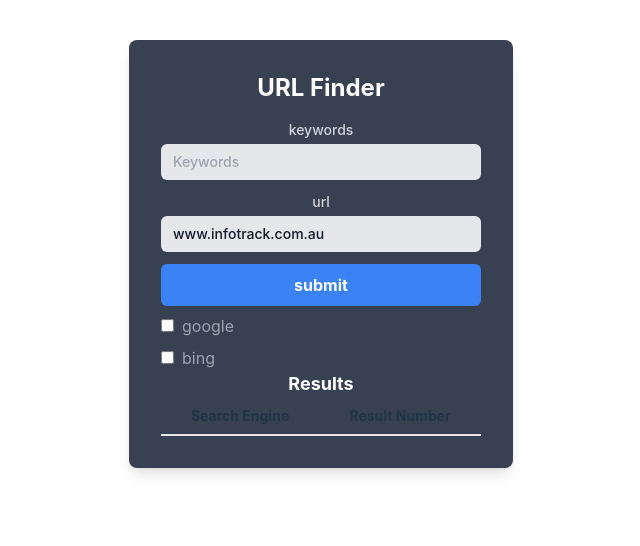
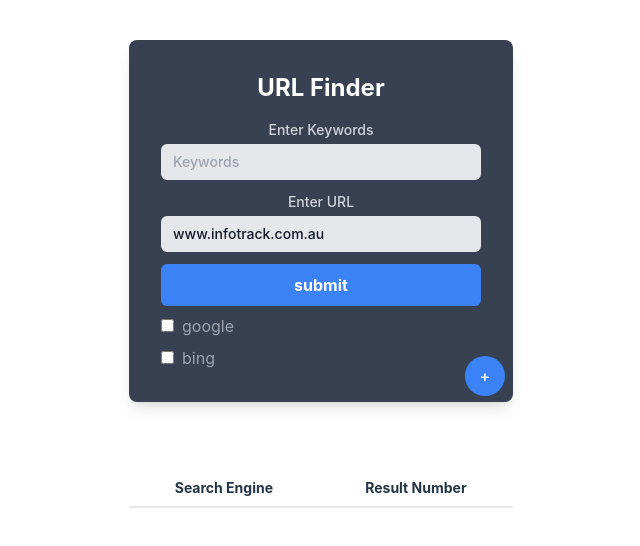
Before and after one commit to chaneetsk/url-finder, a React (Vite) app: page / in a window 1280 px wide. Shown: the top 546 px of the page, without its empty margins (319-959 px from the left). Built offline with nearby package versions, Linux system fonts and the light colour scheme.

Commit message:
Add AddModal component

```diff
--- a/src/App.tsx
+++ b/src/App.tsx
@@ -3,7 +3,7 @@ import Home from './home/Home'
 function App() {
 
   return (
-    <main className='bg-gray-700 m-10 p-8 rounded-lg shadow-lg w-96 text-center'>
+    <main>
       <Home />
     </main>
   )
--- /dev/null
+++ b/src/components/AddModal/AddModal.tsx
@@ -0,0 +1,82 @@
+import { useState } from "react"
+
+import TextField from "../TextField/TextField"
+import Button from "../Button/Button"
+
+type AddModalTypes = {
+    show: boolean,
+    onClose: () => void,
+    setUrls: React.Dispatch<React.SetStateAction<{[key: string]: string}>>
+}
+
+const initValue = { newSearchEngine: '', url: '' }
+
+const AddModal = ({show, onClose, setUrls}:AddModalTypes) => {
+  const [formData, setFormData] = useState(initValue)
+
+  const onChangeHandler = (e: React.ChangeEvent<HTMLInputElement>) => {
+    const {name, value} = e.target
+    setFormData((prevValue) => {
+      return {...prevValue, [name]: value}
+    })
+  }
+
+  const onSubmitForm = (e: React.FormEvent<HTMLFormElement>) => {
+    e.preventDefault()
+    setUrls((prevValue) => {
+      const { newSearchEngine, url } = formData
+      return { ...prevValue, [newSearchEngine]: url }
+    })
+    handleOnClose()
+  }
+
+  const handleOnClose = () => {
+    setFormData(initValue)
+    onClose()
+  }
+
+  if(!show) {
+    return null
+  }
+
+  return (
+    <div
+      className="fixed inset-0 bg-gray-700 bg-opacity-70 flex items-start justify-center"
+    >
+      <div
+        className="fixed left-0 right-0 top-0 bottom-0 -z-10"
+        onClick={handleOnClose}
+        tabIndex={0}
+      />
+      <div className="bg-gray-500 mt-12 p-6 rounded-lg shadow-lg max-w-md w-full">
+        <h2 className="text-xl font-bold mb-4">Add Search Engine</h2>
+        <div className="modal-content">
+          <form onSubmit={onSubmitForm}>
+            <TextField
+              onChange={onChangeHandler}
+              textLabel=""
+              textName="newSearchEngine"
+              textValue={formData.newSearchEngine}
+              required={true}
+              placeholderText="Keywords"
+            />
+            <TextField
+              onChange={onChangeHandler}
+              textLabel=""
+              textName="url"
+              textValue={formData.url}
+              required={true}
+              placeholderText="Url"
+            />
+            <Button
+              buttonText="Add"
+              buttonType="submit"
+            />
+          </form>
+        </div>
+      </div>
+    </div>
+  )
+}
+
+export default AddModal
--- a/src/components/Button/Button.tsx
+++ b/src/components/Button/Button.tsx
@@ -1,4 +1,3 @@
-
 type ButtonType = {
     buttonText: string,
     buttonType: "submit" | "reset" | "button",
--- a/src/components/ResultPane/ResultPane.tsx
+++ b/src/components/ResultPane/ResultPane.tsx
@@ -28,7 +28,6 @@ const ResultPane = ({results}:ResultPaneTypes) => {
                   )
                 }
               })
-
             }
           </tbody>
         </table>
--- a/src/components/SearchForm/SearchForm.tsx
+++ b/src/components/SearchForm/SearchForm.tsx
@@ -57,13 +57,15 @@ const SearchForm = ({ onSubmit, searchEngine }: SearchFormTypes) => {
       <form onSubmit={onFormSubmit}>
         <TextField
           onChange={onChangeHandler}
-          textLabel="keywords"
+          textLabel="Enter Keywords"
+          textName="keywords"
           textValue={formData.keywords}
           placeholderText="Keywords"
         />
         <TextField
           onChange={onChangeHandler}
-          textLabel="url"
+          textLabel="Enter URL"
+          textName="url"
           textValue={formData.url}
           placeholderText="Url"
         />
--- a/src/components/TextField/TextField.tsx
+++ b/src/components/TextField/TextField.tsx
@@ -1,21 +1,24 @@
 type textFieldTypes = {
   textLabel: string,
+  textName: string,
   textValue: string,
-  placeholderText: string
+  placeholderText: string,
+  required?: boolean
   onChange: (e: React.ChangeEvent<HTMLInputElement>) => void
 }
 
-const TextField = ({ textLabel, textValue = '', placeholderText, onChange}: textFieldTypes) => {
+const TextField = ({ textLabel, textName, textValue = '', placeholderText, required = false, onChange}: textFieldTypes) => {
   return (
     <div>
       <label className="block text-sm font-medium text-gray-300 mb-2">{textLabel}
         <input
           className="w-full px-3 py-2 my-1 text-gray-900 bg-gray-200 rounded-md focus:outline-none focus:ring-2 focus:ring-blue-500"
           type="text"
-          name={textLabel.toLocaleLowerCase()}
+          name={textName}
           value={textValue}
           placeholder={placeholderText}
           onChange={onChange}
+          required={required}
         />
       </label>
     </div>
--- a/src/home/Home.tsx
+++ b/src/home/Home.tsx
@@ -5,9 +5,11 @@ import SearchForm from "../components/SearchForm/SearchForm"
 import { searchEngineUrls } from "../data/searchEngineUrls"
 import { useFetchResults } from "./useFetchResults"
 import ResultPane, { ResultTypes } from "../components/ResultPane/ResultPane"
+import AddModal from "../components/AddModal/AddModal"
 
 const Home = () => {
-  const [urls] = useState(searchEngineUrls)
+  const [urls, setUrls] = useState(searchEngineUrls)
+  const [isAddModalOpen, setIsAddModalOpen] = useState(false)
   const [results, setResults] = useState<ResultTypes>([])
 
   const { fetchData } = useFetchResults(urls);
@@ -18,16 +20,32 @@ const Home = () => {
   }
 
   return (
-    <>
-      <h1 className="text-2xl font-bold text-white mb-4">URL Finder</h1>
-      <SearchForm
-        onSubmit={onSubmit}
-        searchEngine={Object.keys(urls)}
+    <section className="relative text-center">
+      <div className="bg-gray-700 my-10 p-8 rounded-lg shadow-lg w-96">
+        <h1 className="text-2xl font-bold text-white mb-4">URL Finder</h1>
+        <SearchForm
+          onSubmit={onSubmit}
+          searchEngine={Object.keys(urls)}
+        />
+      </div>
+      <AddModal
+        show={isAddModalOpen}
+        setUrls={setUrls}
+        onClose={() => setIsAddModalOpen(!isAddModalOpen)}
       />
+      <button
+        className="absolute bottom-28 right-2 flex items-center justify-center bg-blue-500 text-white
+          w-10 h-10 rounded-full hover:bg-blue-700"
+        onClick={() => setIsAddModalOpen(!isAddModalOpen)}
+        role="button"
+        title="Add new search engine"
+      >
+        +
+      </button>
       <ResultPane
         results={results}
       />
-    </>
+    </section>
   )
 }
 
```
